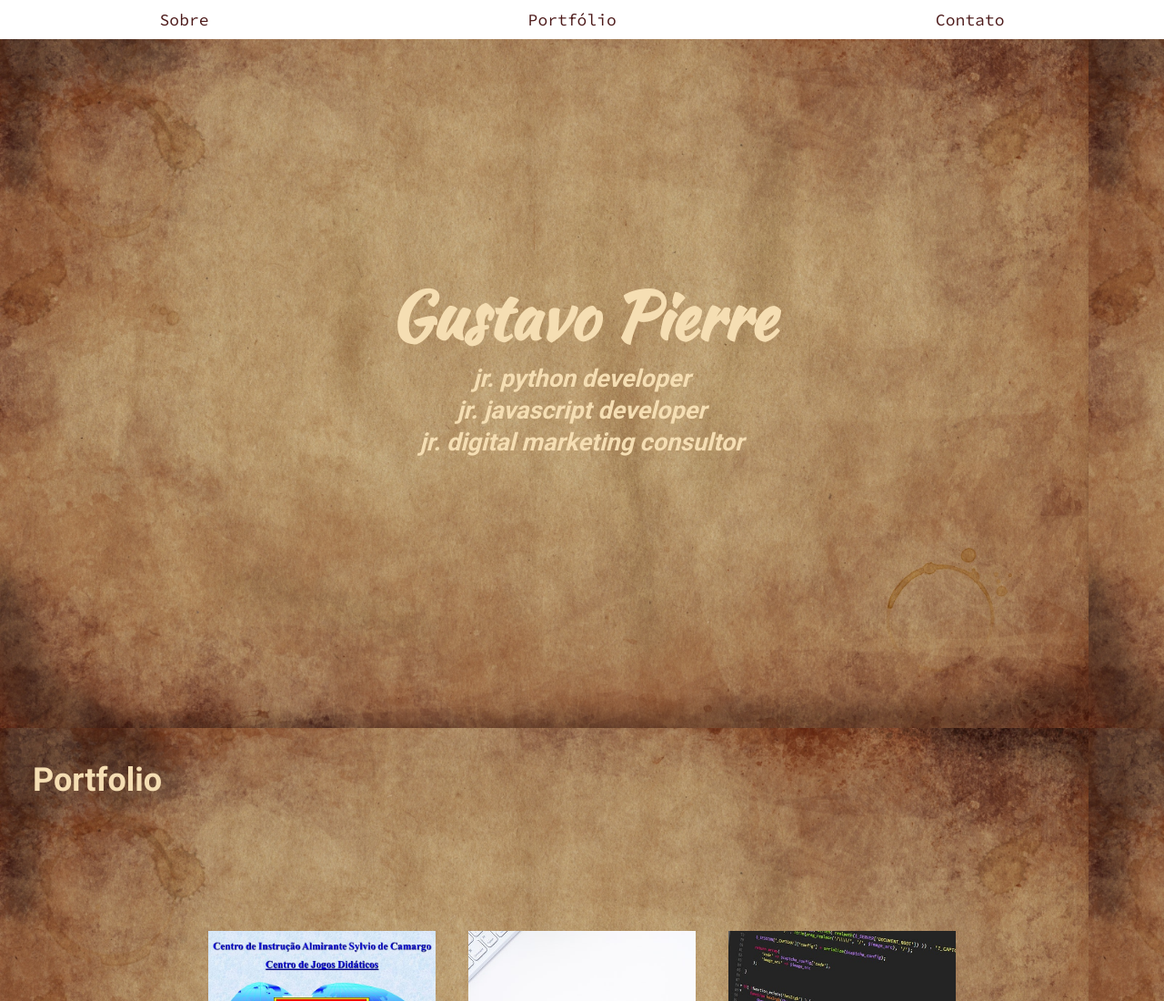
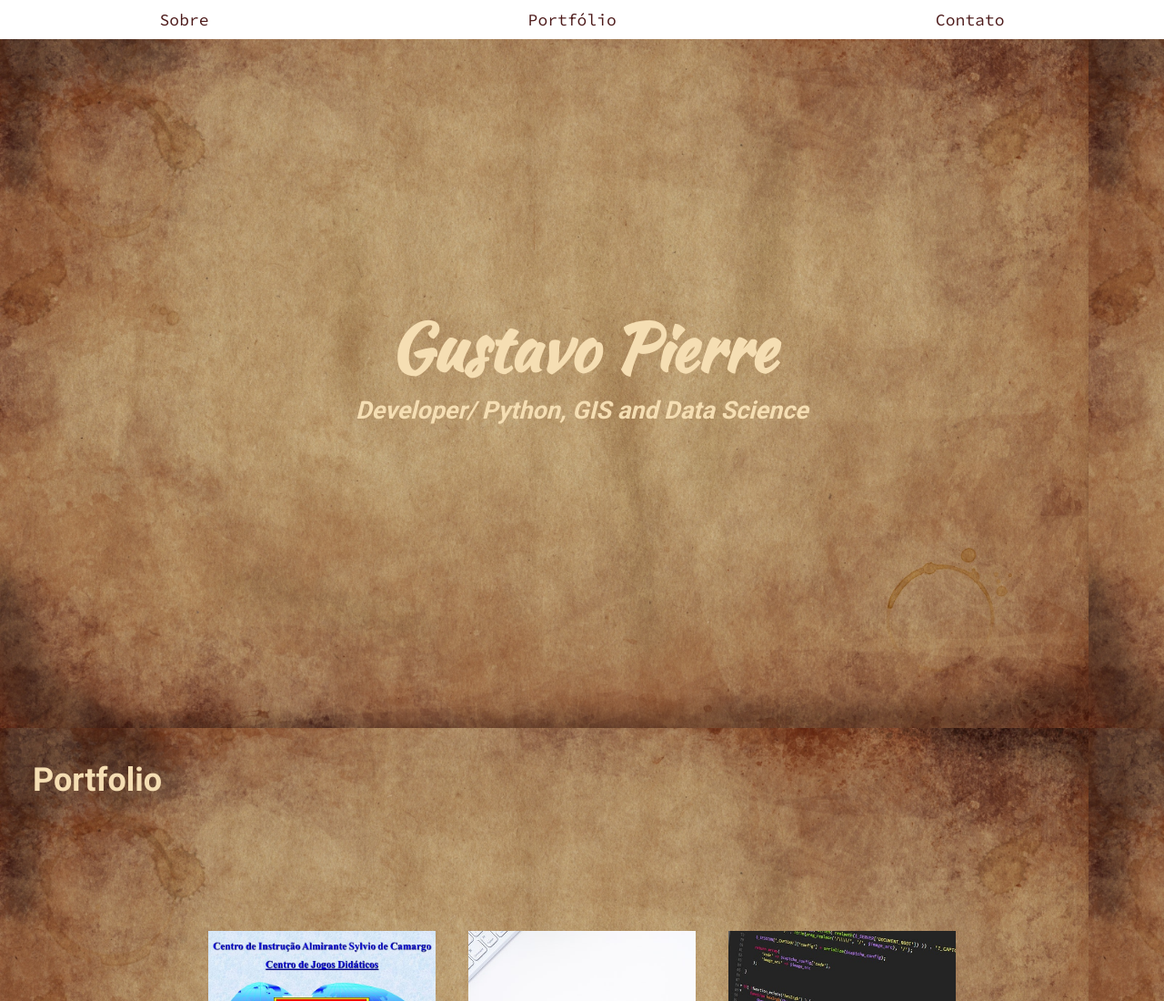
Before and after one commit to gustavopierre/imersaocss, a plain HTML site: page index.html in a window 1280 px wide. Shown: the top 1100 px of the page at 91% size. Drawn offline with Linux system fonts and the light colour scheme.

Commit message:
update index.html

```diff
--- a/index.html
+++ b/index.html
@@ -19,9 +19,7 @@
             </nav>
             <div class="titulo">
                 <h1 class="site-title">Gustavo Pierre</h1>
-                <h2 class="site-subtitle">jr. python developer</h2>
-                <h2 class="site-subtitle">jr. javascript developer</h2>
-                <h2 class="site-subtitle">jr. digital marketing consultor</h2>
+                <h2 class="site-subtitle">Developer/ Python, GIS and Data Science</h2>
             </div>
         </header>
         <section class="portfolio" id="portfolio">
```
